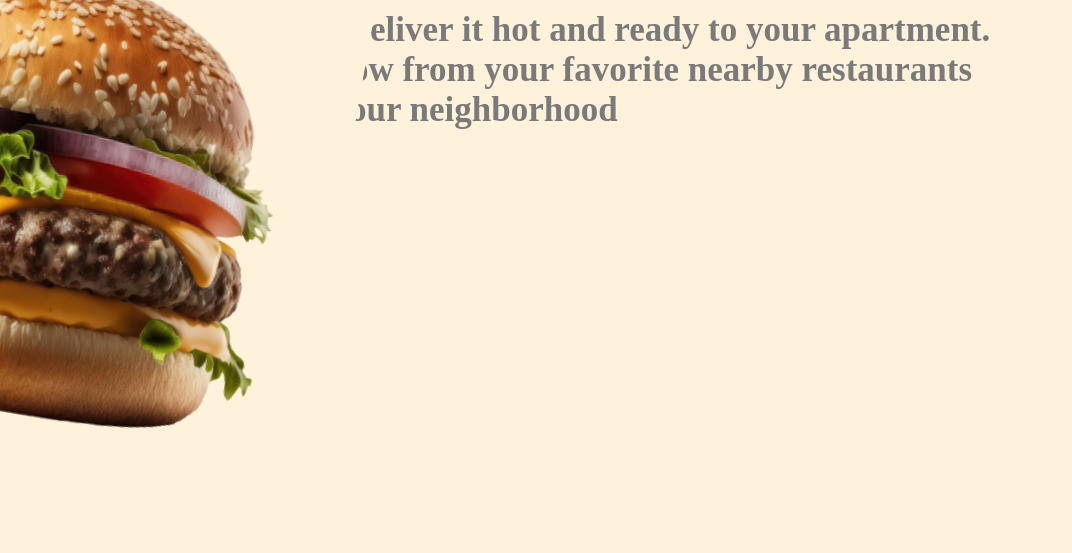
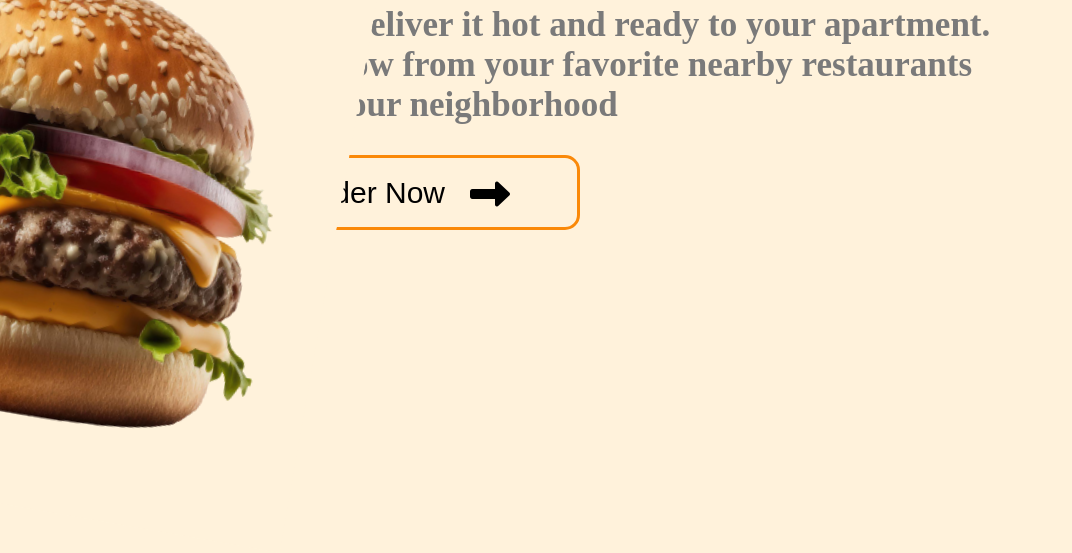
Before and after one commit to Ha-Khu/products-landing-page, a plain HTML site: page index.html in a window 1280 px wide. Shown: the part 598-1151 px from the top of the page, without its empty margins (0-1072 px from the left). Drawn offline with Linux system fonts and the light colour scheme.

Commit message:
Positioned button and styled it with border-color, color and hover effect

```diff
--- a/styles.css
+++ b/styles.css
@@ -147,8 +147,31 @@ main {
 }
 
 .Craving-text {
-  margin-top: 25px;
+  margin-top: 20px;
   font-size: 35px;
   color: rgb(122, 122, 122);
   font-weight: 650;
 }
+
+.order-btn {
+  margin-top: 30px;
+  width: 350px;
+  height: 75px;
+  font-size: 30px;
+  display: flex;
+  align-items: center;
+  justify-content: center;
+  border-radius: 15px;
+  border: 3px solid rgb(250, 137, 9);
+  cursor: pointer;
+}
+
+.arrow {
+  font-size: 40px;
+  margin-left: 25px;
+  margin-top: 5px;
+}
+
+.order-btn:hover {
+  color: rgb(250, 137, 9);
+}
```
